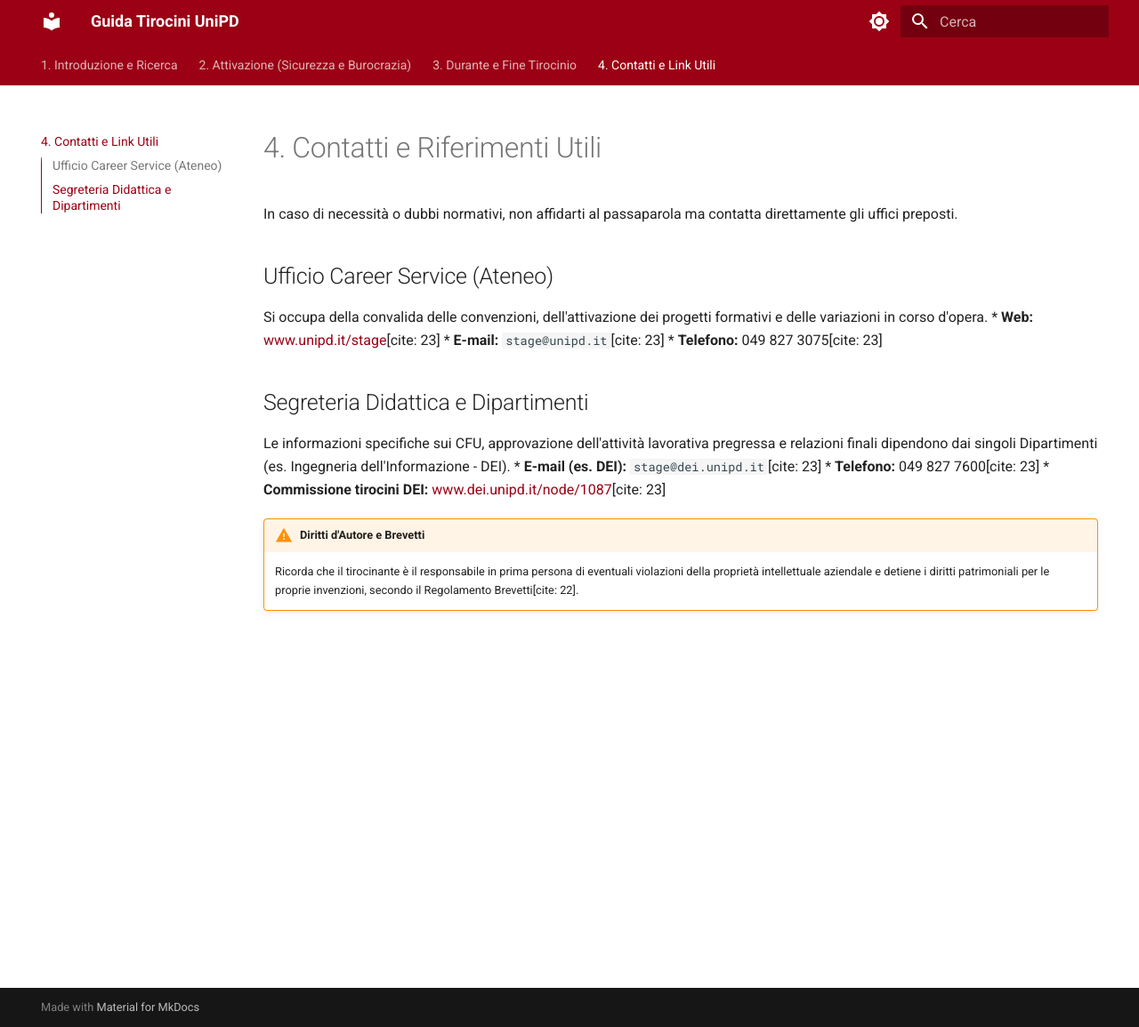
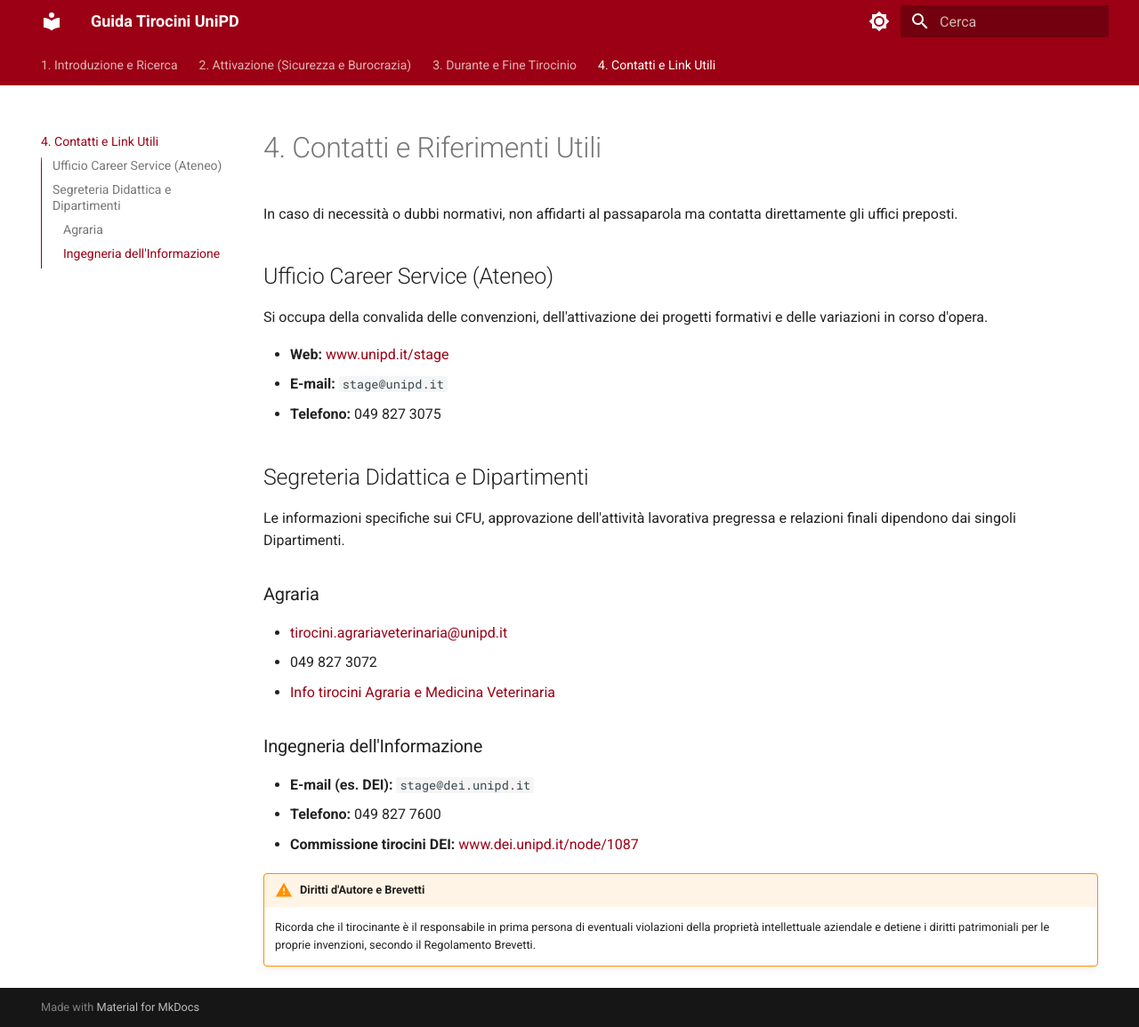
Before and after one commit to giuliorossi23/guida-tirocini-unipd, an MkDocs documentation site: the page built from docs/contatti.md, in a window 1280 px wide and 1155 px high. Shown: the whole window at 89% size. Built offline with MkDocs 1.6.1 and Material for MkDocs 9.7.7, drawn with Linux system fonts in a browser that asks for light colours.

Commit message:
Aggiornamento contatti

```diff
--- a/docs/contatti.md
+++ b/docs/contatti.md
@@ -4,15 +4,25 @@ In caso di necessità o dubbi normativi, non affidarti al passaparola ma contatt
 
 ## Ufficio Career Service (Ateneo)
 Si occupa della convalida delle convenzioni, dell'attivazione dei progetti formativi e delle variazioni in corso d'opera.
-*   **Web:** [www.unipd.it/stage](https://www.unipd.it/stage)[cite: 23]
-*   **E-mail:** `stage@unipd.it`[cite: 23]
-*   **Telefono:** 049 827 3075[cite: 23]
+
+*   **Web:** [www.unipd.it/stage](https://www.unipd.it/stage)
+*   **E-mail:** `stage@unipd.it`
+*   **Telefono:** 049 827 3075
 
 ## Segreteria Didattica e Dipartimenti
-Le informazioni specifiche sui CFU, approvazione dell'attività lavorativa pregressa e relazioni finali dipendono dai singoli Dipartimenti (es. Ingegneria dell'Informazione - DEI).
-*   **E-mail (es. DEI):** `stage@dei.unipd.it`[cite: 23]
-*   **Telefono:** 049 827 7600[cite: 23]
-*   **Commissione tirocini DEI:** [www.dei.unipd.it/node/1087](https://www.dei.unipd.it/node/1087)[cite: 23]
+Le informazioni specifiche sui CFU, approvazione dell'attività lavorativa pregressa e relazioni finali dipendono dai singoli Dipartimenti.
+
+### Agraria
+
+*   [tirocini.agrariaveterinaria@unipd.it](tirocini.agrariaveterinaria@unipd.it)
+*   049 827 3072
+*   [Info tirocini Agraria e Medicina Veterinaria](https://www.agrariamedicinaveterinaria.unipd.it/utilita/scuola/contatti/stage-e-tirocini)
+
+### Ingegneria dell'Informazione
+
+*   **E-mail (es. DEI):** `stage@dei.unipd.it`
+*   **Telefono:** 049 827 7600
+*   **Commissione tirocini DEI:** [www.dei.unipd.it/node/1087](https://www.dei.unipd.it/node/1087)
 
 !!! warning "Diritti d'Autore e Brevetti"
-    Ricorda che il tirocinante è il responsabile in prima persona di eventuali violazioni della proprietà intellettuale aziendale e detiene i diritti patrimoniali per le proprie invenzioni, secondo il Regolamento Brevetti[cite: 22].
+    Ricorda che il tirocinante è il responsabile in prima persona di eventuali violazioni della proprietà intellettuale aziendale e detiene i diritti patrimoniali per le proprie invenzioni, secondo il Regolamento Brevetti.
```
Also changed, not shown: docs/svolgimento.md (+11 -13 lines).
